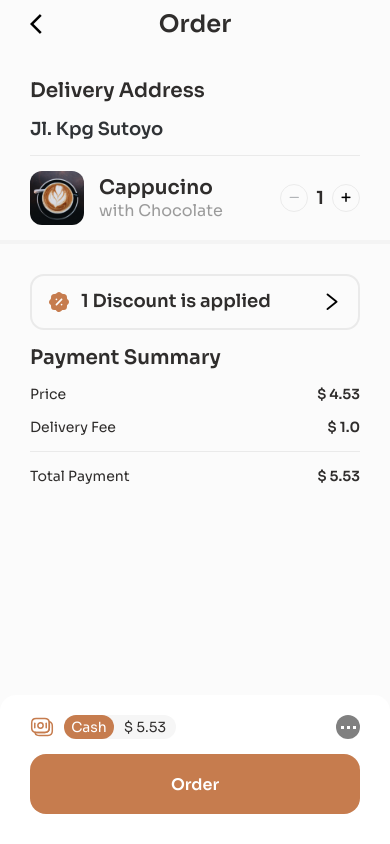
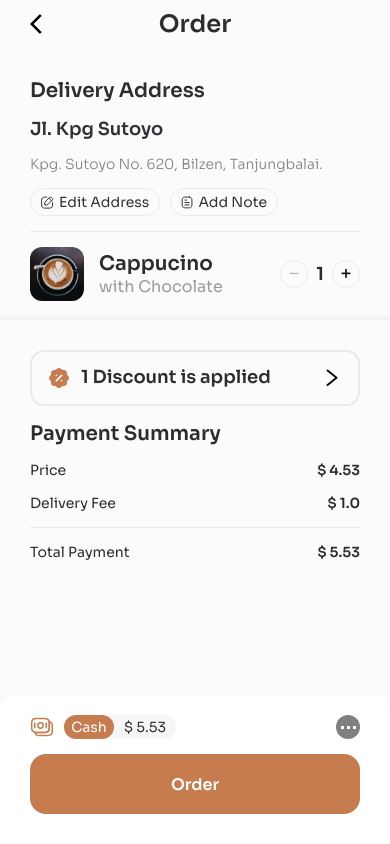
Before and after one commit to viniciusperrone/coffee-app, a React Native app: screen /order in a window 390 px wide. Built offline with nearby package versions, Linux system fonts and the light colour scheme.

Commit message:
feat: added Action components

```diff
--- /dev/null
+++ b/src/assets/icons/edit.tsx
@@ -0,0 +1,43 @@
+import Svg, { Path } from 'react-native-svg';
+
+// ----------------------------------------------------------------------
+
+type IconProps = {
+  width?: string | number;
+  height?: string | number;
+  fill?: string;
+};
+
+// ----------------------------------------------------------------------
+
+export function EditIcon({ width = 13, height = 13, fill = '#303336' }: IconProps) {
+  return(
+    <Svg
+      width={width}
+      height={height}
+      viewBox="0 0 13 13"
+      fill="none"
+    >
+      <Path
+        d="M5.70387 1.12692H3.52279C1.72904 1.12692 0.60437 2.39684 0.60437 4.19467V9.04451C0.60437 10.8423 1.72379 12.1123 3.52279 12.1123H8.67012C10.4697 12.1123 11.5891 10.8423 11.5891 9.04451V6.69484"
+        stroke={fill}
+        strokeLinecap="round"
+        strokeLinejoin="round"
+      />
+      <Path
+        fillRule="evenodd"
+        clipRule="evenodd"
+        d="M4.14962 5.87053L8.50886 1.51128C9.05195 0.968776 9.9322 0.968776 10.4753 1.51128L11.1852 2.22119C11.7283 2.76428 11.7283 3.64511 11.1852 4.18761L6.80495 8.56786C6.56753 8.80528 6.24553 8.93886 5.90953 8.93886H3.72437L3.7792 6.73386C3.78737 6.40953 3.91978 6.10036 4.14962 5.87053Z"
+        stroke={fill}
+        strokeLinecap="round"
+        strokeLinejoin="round"
+      />
+      <Path
+        d="M7.84644 2.1848L10.5099 4.8483"
+        stroke={fill}
+        strokeLinecap="round"
+        strokeLinejoin="round"
+      />
+    </Svg>
+  )
+}
--- /dev/null
+++ b/src/assets/icons/note.tsx
@@ -0,0 +1,49 @@
+import Svg, { Path } from 'react-native-svg';
+
+// ----------------------------------------------------------------------
+
+type IconProps = {
+  width?: string | number;
+  height?: string | number;
+  fill?: string;
+};
+
+// ----------------------------------------------------------------------
+
+export function NoteIcon({ width = 12, height = 13, fill = '#303336' }: IconProps) {
+  return(
+    <Svg
+      width={width}
+      height={height}
+      viewBox="0 0 12 13"
+      fill="none"
+    >
+      <Path
+        d="M8.16784 8.96365H3.95618"
+        stroke={fill}
+        strokeLinecap="round"
+        strokeLinejoin="round"
+      />
+      <Path
+        d="M8.16784 6.52152H3.95618"
+        stroke={fill}
+        strokeLinecap="round"
+        strokeLinejoin="round"
+      />
+      <Path
+        d="M5.56326 4.08506H3.95618"
+        stroke={fill}
+        strokeLinecap="round"
+        strokeLinejoin="round"
+      />
+      <Path
+        fillRule="evenodd"
+        clipRule="evenodd"
+        d="M8.28003 1.10405C8.28003 1.10405 3.80178 1.10638 3.79478 1.10638C2.18478 1.1163 1.18787 2.17563 1.18787 3.79147V9.1558C1.18787 10.7798 2.19237 11.8432 3.81637 11.8432C3.81637 11.8432 8.29403 11.8415 8.30162 11.8415C9.91162 11.8316 10.9091 10.7716 10.9091 9.1558V3.79147C10.9091 2.16747 9.90403 1.10405 8.28003 1.10405Z"
+        stroke={fill}
+        strokeLinecap="round"
+        strokeLinejoin="round"
+      />
+    </Svg>
+  )
+}
--- a/src/screens/order/index.tsx
+++ b/src/screens/order/index.tsx
@@ -17,6 +17,7 @@ import {
   SubHeading,
   NormalText,
   LargeText,
+  ThinText,
   BottomSheet,
   BottomSheetButton,
   BottomSheetTextButton,
@@ -33,8 +34,12 @@ import {
   ItemOrderTitle,
   ItemOrderSubtitle,
   ItemOrderCircleButton,
-  ItemOrderValueText
+  ItemOrderValueText,
+  ActionButton,
+  ActionText
 } from "./style";
+import { EditIcon } from "@/assets/icons/edit";
+import { NoteIcon } from "@/assets/icons/note";
 
 // ----------------------------------------------------------------------
 
@@ -96,6 +101,19 @@ export function OrderPage() {
         >
           <Heading>Delivery Address</Heading>
           <SubHeading>Jl. Kpg Sutoyo</SubHeading>
+          <ThinText>Kpg. Sutoyo No. 620, Bilzen, Tanjungbalai.</ThinText>
+          <Row style={{ gap: 10 }}>
+            <ActionButton>
+              <EditIcon />
+              <ActionText>Edit Address</ActionText>
+            </ActionButton>
+            <ActionButton>
+              <NoteIcon />
+              <ActionText>
+                Add Note
+              </ActionText>
+            </ActionButton>
+          </Row>
           <Divider />
           <Item />
         </Column>
--- a/src/screens/order/style.ts
+++ b/src/screens/order/style.ts
@@ -35,8 +35,8 @@ export const SubHeading = styled(Text)`
 
 export const ThinText = styled(Text)`
   font-size: 14px;
-  font-family: 'Sora-SemiBold';
-  color: #2F2D2C;
+  font-family: 'Sora-Light';
+  color: #808080;
 `;
 
 export const LargeText = styled(Text)`
@@ -207,3 +207,21 @@ export const ItemOrderCircleButton = styled(Pressable)`
   align-items: center;
   justify-content: center;
 `;
+
+export const ActionButton = styled(Pressable)`
+  height: 28px;
+  padding-horizontal: 10px;
+  border: 1px solid #EAEAEA;
+  border-radius: 16px;
+  flex-direction: row;
+  align-items: center;
+  justify-content: center;
+  gap: 5px;
+`;
+
+export const ActionText = styled(Text)`
+  font-size: 14px;
+  font-family: 'Sora-Regular';
+  color: #303336;
+
+`;
```
